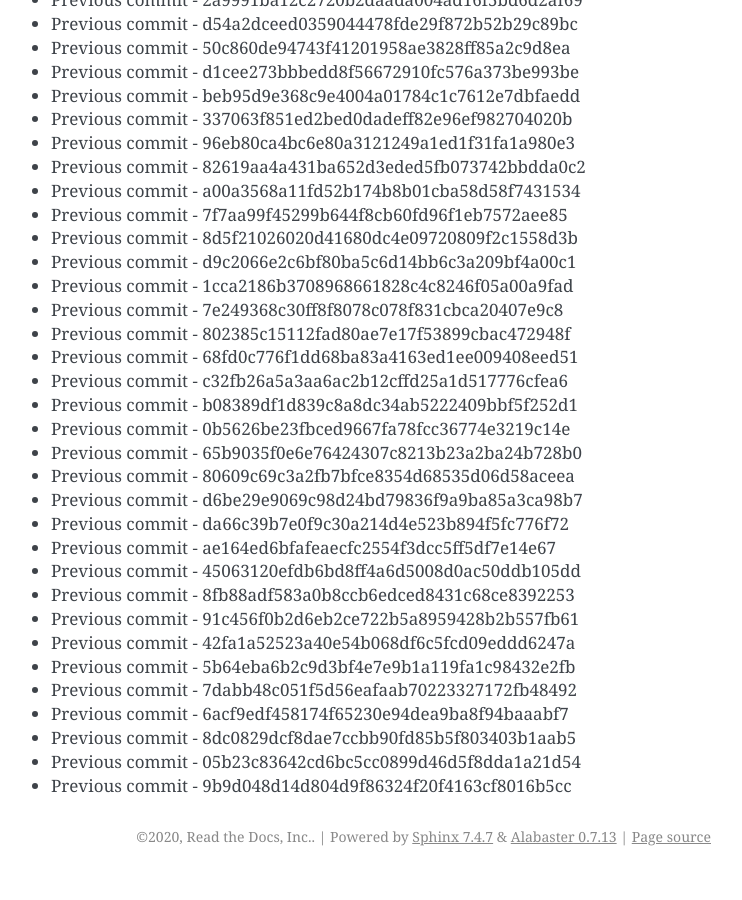
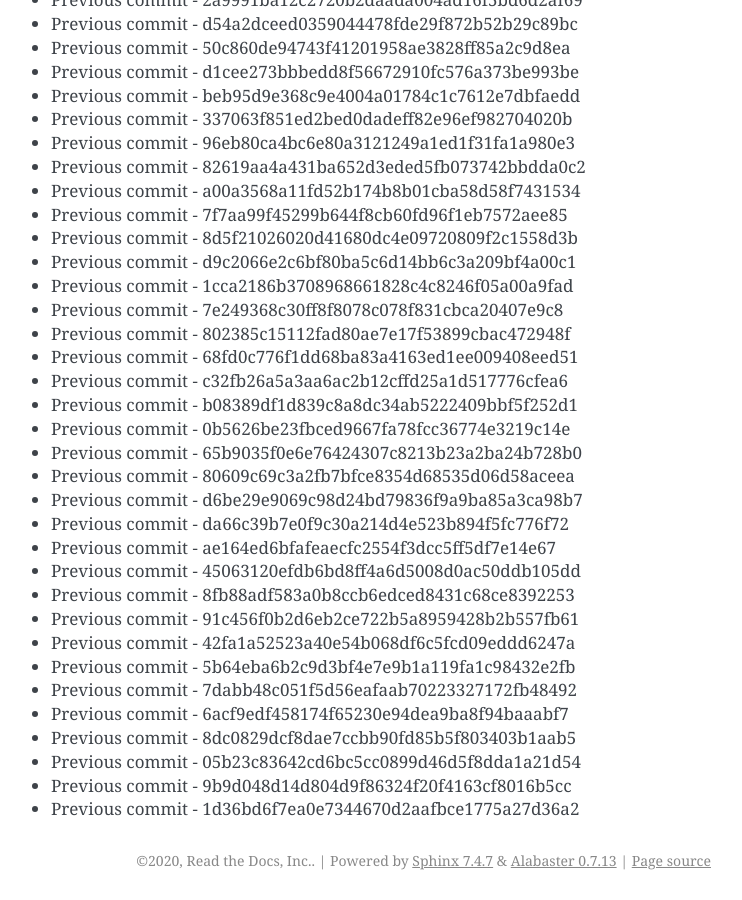
Before and after one commit to readthedocs/rtd-git-stresstest, a Sphinx documentation site: the page built from docs/updates.rst, in a window 1280 px wide and 900 px high, scrolled down 81160 px. Shown: the whole window, without its empty margins (399-1141 px from the left). Built offline with Sphinx 7.4.7, drawn with Linux system fonts in a browser that asks for light colours; before the commit the page ends 82036 px from its top, so only the background shows below that.

Commit message:
Generating commit from previous: 1d36bd6f7ea0e7344670d2aafbce1775a27d36a2

```diff
--- a/docs/updates.rst
+++ b/docs/updates.rst
@@ -3442,3 +3442,4 @@ It can be tested for any performance characteristics.
 * Previous commit - 8dc0829dcf8dae7ccbb90fd85b5f803403b1aab5
 * Previous commit - 05b23c83642cd6bc5cc0899d46d5f8dda1a21d54
 * Previous commit - 9b9d048d14d804d9f86324f20f4163cf8016b5cc
+* Previous commit - 1d36bd6f7ea0e7344670d2aafbce1775a27d36a2
```
